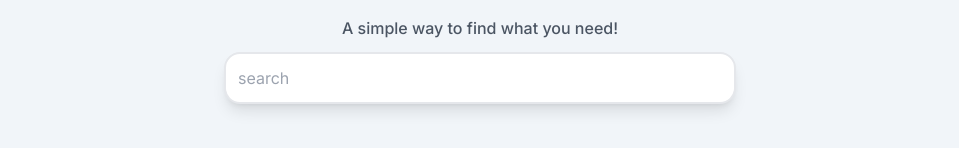
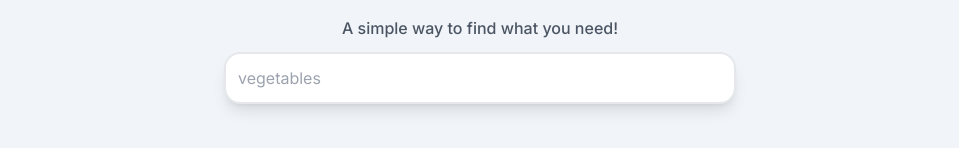
Before and after one commit to AndreyPerunov/products-search, a Next.js app: page / in a window 1280 px wide. Shown: the part 164-312 px from the top of the page, without its empty margins (160-1119 px from the left). Built offline with nearby package versions, Linux system fonts and the light colour scheme.

Commit message:
Added custom placeholder for the search

```diff
--- a/src/app/Search.tsx
+++ b/src/app/Search.tsx
@@ -1,12 +1,18 @@
 "use client"
-import { useState } from "react"
+import { useEffect, useState } from "react"
 
 export default function Search() {
+  const possibleSearches = ["ice cream", "sweet bananas", "grilling", "baking", "fresh", "meat", "seafood", "fruits", "bakery", "dairy", "vegetables", "sweets", "pasta", "snacks", "crunchy", "vanilla ice cream", "juicy sausages", "probiotic-rich yogurt", "grain bread", "breakfast essential"]
+  const [placeholder, setPlaceholder] = useState<string>("...")
   const [search, setSearch] = useState<string>("")
+
+  useEffect(() => {
+    setPlaceholder(possibleSearches[Math.floor(Math.random() * possibleSearches.length)])
+  }, [])
 
   return (
     <search className="bg-white dark:bg-slate-800 dark:border-slate-700 dark:text-slate-100 p-1 rounded-2xl border-2 w-full max-w-lg flex focus-within:border-purple-500 shadow-lg">
-      <input value={search} onChange={e => setSearch(e.target.value)} className="p-2 bg-transparent flex-1 focus:outline-none" type="text" placeholder="search" />
+      <input value={search} onChange={e => setSearch(e.target.value)} className="p-2 bg-transparent flex-1 focus:outline-none" type="text" placeholder={placeholder} />
     </search>
   )
 }
```
